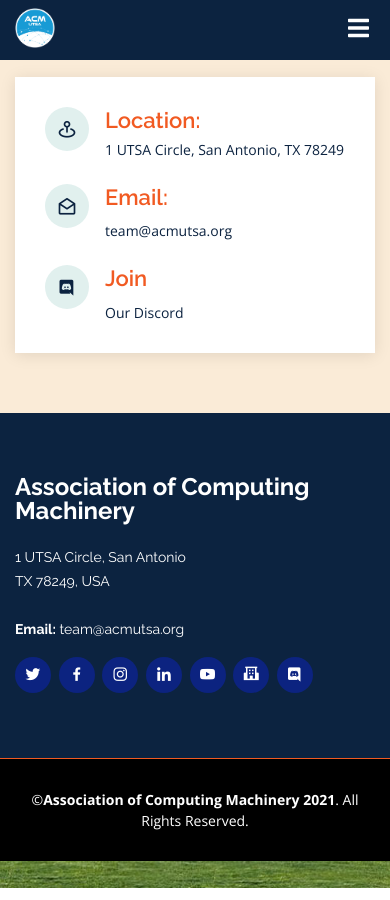
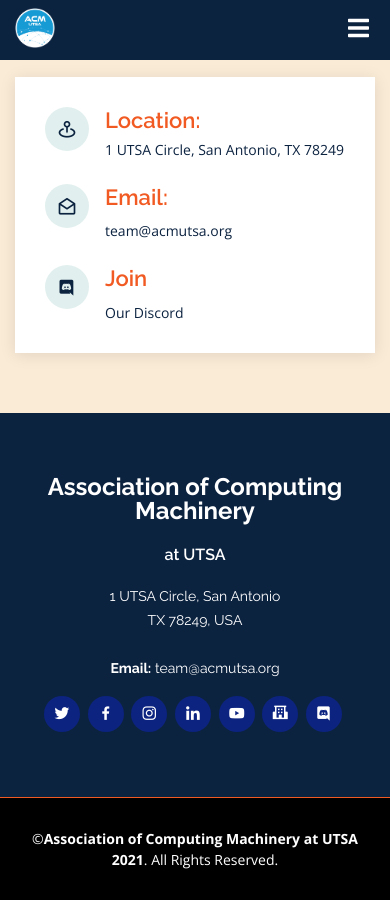
Before and after one commit to acmutsa/acmutsa.github.io, a Jekyll site: the page built from index.html, in a window 390 px wide and 900 px high, scrolled down 5017 px. Built offline with Jekyll 4.4.1, drawn with Linux system fonts in a browser that asks for light colours; nearby versions of some CDN libraries; the list of posts is cut into pages by our own code.

Commit message:
updated footer styling

```diff
--- a/_includes/footer.html
+++ b/_includes/footer.html
@@ -6,6 +6,7 @@
         <div class="col-lg-5 col-md-6 col-sm-12">
           <div class="footer-info">
             <h3>{{ site.title }}</h3>
+              <h4>at UTSA</h4>
             <p>
               1 UTSA Circle, San Antonio<br>
               TX 78249, USA<br><br>
@@ -42,7 +43,7 @@
 
   <div class="container">
     <div class="copyright">
-      &copy;<strong><span>Association of Computing Machinery</span> {{ site.time | date: '%Y' }}</strong>. All Rights Reserved.
+      &copy;<strong><span>Association of Computing Machinery at UTSA</span> {{ site.time | date: '%Y' }}</strong>. All Rights Reserved.
     </div>
   </div>
 </footer>
--- a/assets/js/main.js
+++ b/assets/js/main.js
@@ -65,7 +65,6 @@
 
         $(document).on('click', '.mobile-nav .drop-down > a', function (e) {
             e.preventDefault();
-            // $(this).next().slideToggle(300);
             $(this).next().toggle();
             $(this).parent().toggleClass('active');
         });
@@ -108,9 +107,9 @@
     // Back to top button
     $(window).scroll(function () {
         if ($(this).scrollTop() > 100) {
-            $('.back-to-top').fadeIn('slow');
+            $('.back-to-top').toggle();
         } else {
-            $('.back-to-top').fadeOut('slow');
+            $('.back-to-top').toggle();
         }
     });
 
--- a/css/custom/_style.scss
+++ b/css/custom/_style.scss
@@ -1188,3 +1188,9 @@
   font-size: 13px;
   color: #fff;
 }
+
+@media (max-width: 768px) {
+  #footer {
+    text-align: center !important;
+  }
+}
```
Also changed, not shown: 9 other files.
